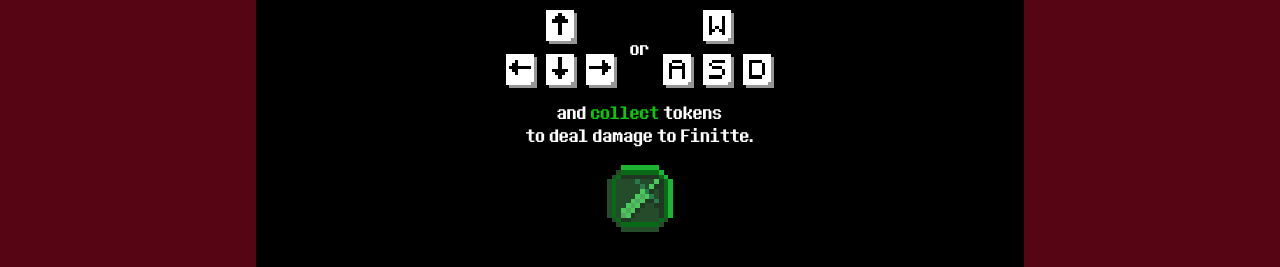
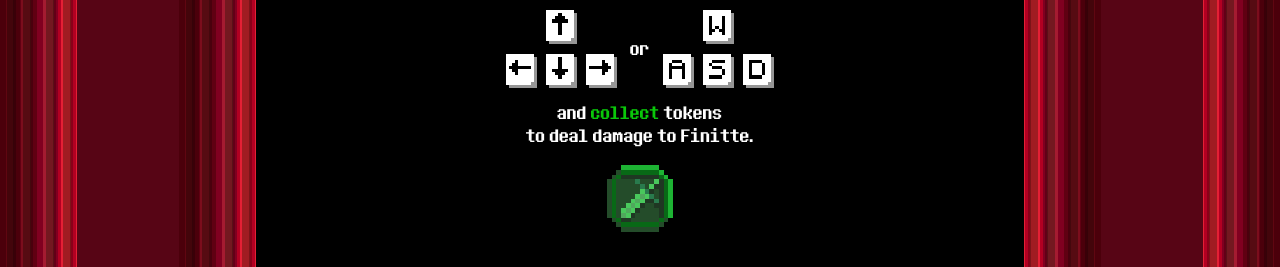
Before and after one commit to Kiridea/Project-Finitte, a plain HTML site: page index.html in a window 1280 px wide. Shown: the part 335-602 px from the top of the page. Drawn offline with Linux system fonts and the light colour scheme.

Commit message:
finish styling

```diff
--- a/CSS/style.css
+++ b/CSS/style.css
@@ -12,7 +12,7 @@
 }
 
 html {
-    background-color: #800020;
+    background-color: rgba(87, 5, 21);
     display: flex;
     justify-content: center;
     align-items: center;
@@ -33,6 +33,33 @@ img {
     image-rendering: crisp-edges;
 }
 
+/* COLUMNS */
+
+#columns {
+    position: absolute;
+    width: 100vw;
+    height: 100%;
+
+    display: flex;
+    justify-content: space-between;
+}
+
+#column-left, #column-right {
+    width: 20%;
+    height: 100%;
+    z-index: 3;
+    display: flex;
+    justify-content: space-between;
+}
+
+#gap {
+    width: 60%;
+}
+
+#columns img {
+    width: 30%;
+    height: 100%;
+}
 
 
 /* START SCREEN */
@@ -41,12 +68,11 @@ img {
     position: absolute;
     width: 100vw;
     height: 100vh;
-    z-index: 4;
     display: flex;
     flex-direction: column;
     justify-content: center;
     align-items: center;
-    background-color: rgba(45, 10, 10, 0.5);
+    background-color: rgba(87, 5, 21);
     color: white;
 }
 
@@ -54,13 +80,13 @@ img {
     width: 60%;
     height: 100%;
     padding: 30px;
+    z-index: 4;
     background-color: black;
     display: flex;
     flex-direction: column;
     justify-content: center;
     align-items: center;
     text-align: center;
-    border-radius: 10px;
     font-size: 1.4em;
 }
 
@@ -139,7 +165,7 @@ hr {
     flex-direction: column;
     justify-content: center;
     align-items: center;
-    background-color: rgba(155, 0, 0, 0.323);
+    background-color: rgb(87, 5, 21);
     color: white;
 }
 
@@ -199,7 +225,7 @@ hr {
 }
 
 #win-title, #lose-title {
-    width: 70%;
+    width: 60%;
 }
 
 #endgame-message {
@@ -248,9 +274,8 @@ hr {
 
 #boss-area {
     width: 100%;
-    height: 50%;
+    height: 56%;
     z-index: 1;
-    background-color: #8000206f;
     display: flex;
     flex-direction: column;
     justify-content: center;
@@ -269,6 +294,7 @@ hr {
 #boss-life {
     width: 70%;
     height: 5%;
+    margin-top: 5px;
     background-color: rgba(255, 255, 255, 0.762);
     border: 1px solid white;
     display: flex;
@@ -281,9 +307,16 @@ hr {
 }
 
 #boss {
-    width: 50%;
+    width: 80%;
     height: 95%;
-    background-color: #801e00ac;
+    margin-top: 20px;
+    display: flex;
+    justify-content: center;
+    align-items: center;
+}
+
+#boss img {
+    width: 100%;
 }
 
 
--- a/index.html
+++ b/index.html
@@ -30,24 +30,50 @@
                 <p>START</p>
             </div>
         </div>
+        <div id="columns">
+            <section id="column-left">
+                <img src="./CSS/style/column-left.png" alt="left column">
+                <img src="./CSS/style/column-left.png" alt="left column">
+            </section>
+            <div id="gap"></div>
+            <section id="column-right">
+                <img src="./CSS/style/column-right.png" alt="right column">
+                <img src="./CSS/style/column-right.png" alt="right column">
+            </section>
+        </div>
     </section>
+
     <section id="main-screen">
         <section id="boss-area">
             <div id="boss-name">
-                <h3>Finitte</h3>
-                <h6>- The Weeping Flame -</h6>
+                <h2>Finitte</h2>
+                <h4>— The Weeping Flame —</h4>
             </div>
             <div id="boss-life"></div>
-            <div id="boss"></div>
+            <div id="boss">
+                <img src="./CSS/style/finitte.png" alt="Finitte sprite">
+            </div>
         </section>
         <section id="game-area">
             <div id="player"></div>
         </section>
         <section id="player-stats">
-                <h4>SOUL ESSENCE :</h4>
+            <h4>SOUL ESSENCE :</h4>
             <div id="player-life"></div>
         </section>
+        <div id="columns">
+            <section id="column-left">
+                <img src="./CSS/style/column-left.png" alt="left column">
+                <img src="./CSS/style/column-left.png" alt="left column">
+            </section>
+            <div id="gap"></div>
+            <section id="column-right">
+                <img src="./CSS/style/column-right.png" alt="right column">
+                <img src="./CSS/style/column-right.png" alt="right column">
+            </section>
+        </div>
     </section>
+
     <section id="game-over-screen">
         <div id="game-over-menu">
             <img id="lose-title" src="./CSS/style/lose-title.png" alt="you lose title">
@@ -60,6 +86,7 @@
         </div>
         <img id="lose-frame" src="./CSS/style/lose-menu-frame-compact.png" alt="lose menu frame">
     </section>
+
     <section id="win-screen">
         <div id="win-menu">
             <img id="win-title" src="./CSS/style/win-title.png" alt="you win title">
@@ -73,9 +100,11 @@
         </div>
         <img src="./CSS/style/win-menu-fram-compact.png" alt="win menu frame" id="win-frame">
     </section>
+
+
+
     <script src="./JS/script.js"></script>
     <script src="./JS/player.js"></script>
-    <script src="./JS/boss.js"></script>
     <script src="./JS/rain-attack.js"></script>
     <script src="./JS/counter-token.js"></script>
 </body>
```
Also changed, not shown: CSS/style/column-left.png (added), CSS/style/column-right.png (added), CSS/style/finitte.png (added), 1 other file.
